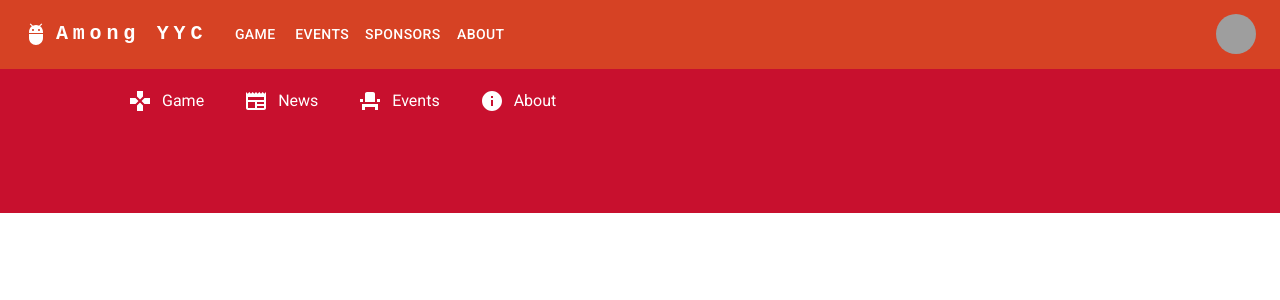
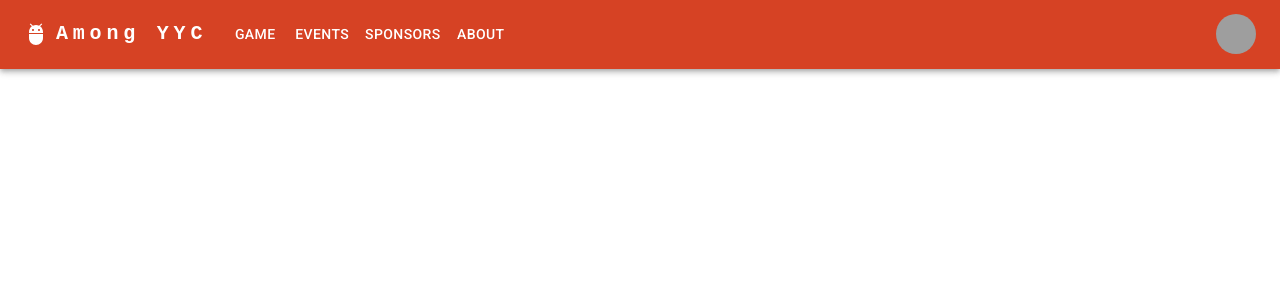
Before and after one commit to elgorhythm/amongYYC-client, a React (Create React App) app: page / in a window 1280 px wide. Shown: the top 300 px of the page. Built offline with nearby package versions, Linux system fonts and the light colour scheme; grey boxes are pictures that could not be loaded.

Commit message:
Removed Header

```diff
--- a/src/pages/home/Home.jsx
+++ b/src/pages/home/Home.jsx
@@ -1,5 +1,5 @@
 import React from "react";
-import Header from "../../components/header/Header";
+
 import NavBar from "../../components/navbar/NavBar";
 import "./home.css";
 
@@ -7,7 +7,7 @@ const Home = () => {
   return (
     <div>
       <NavBar />
-      <Header />
+
     </div>
   );
 };
```
